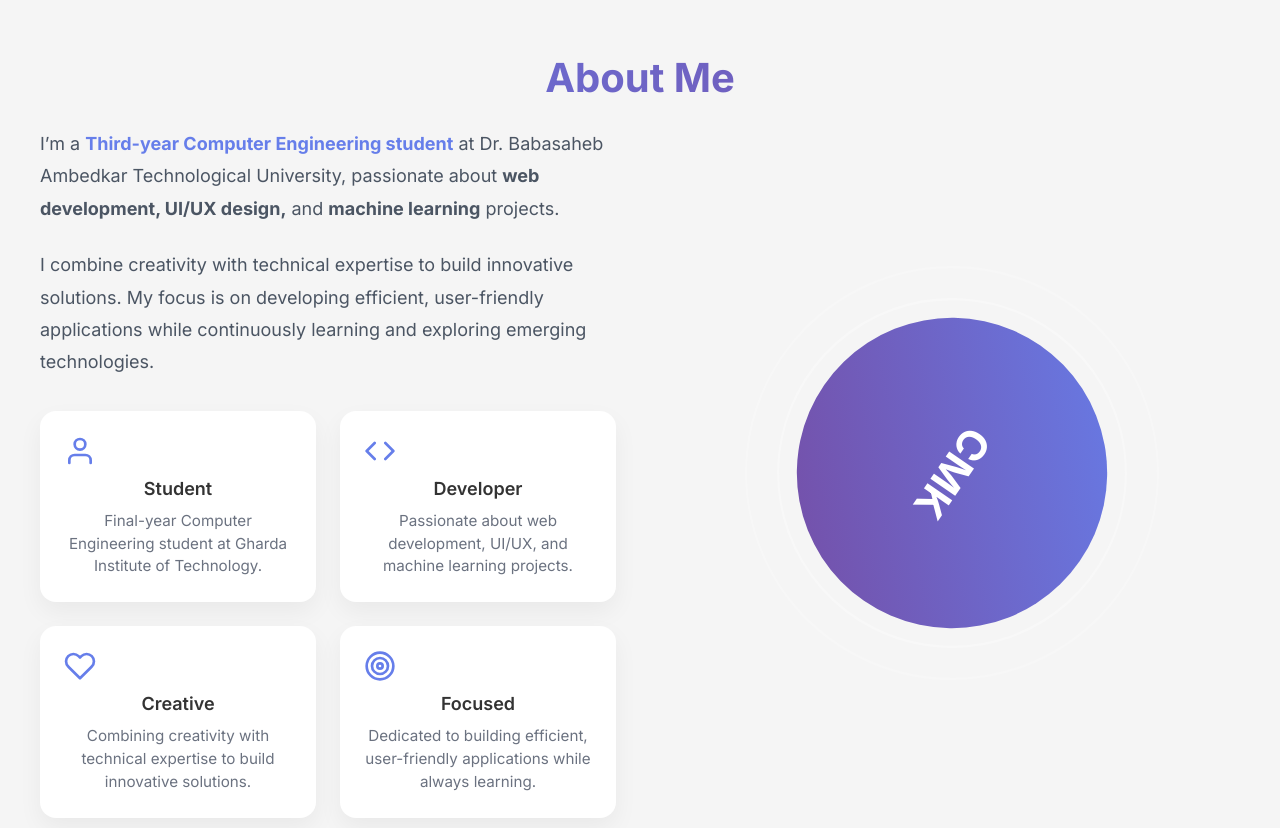
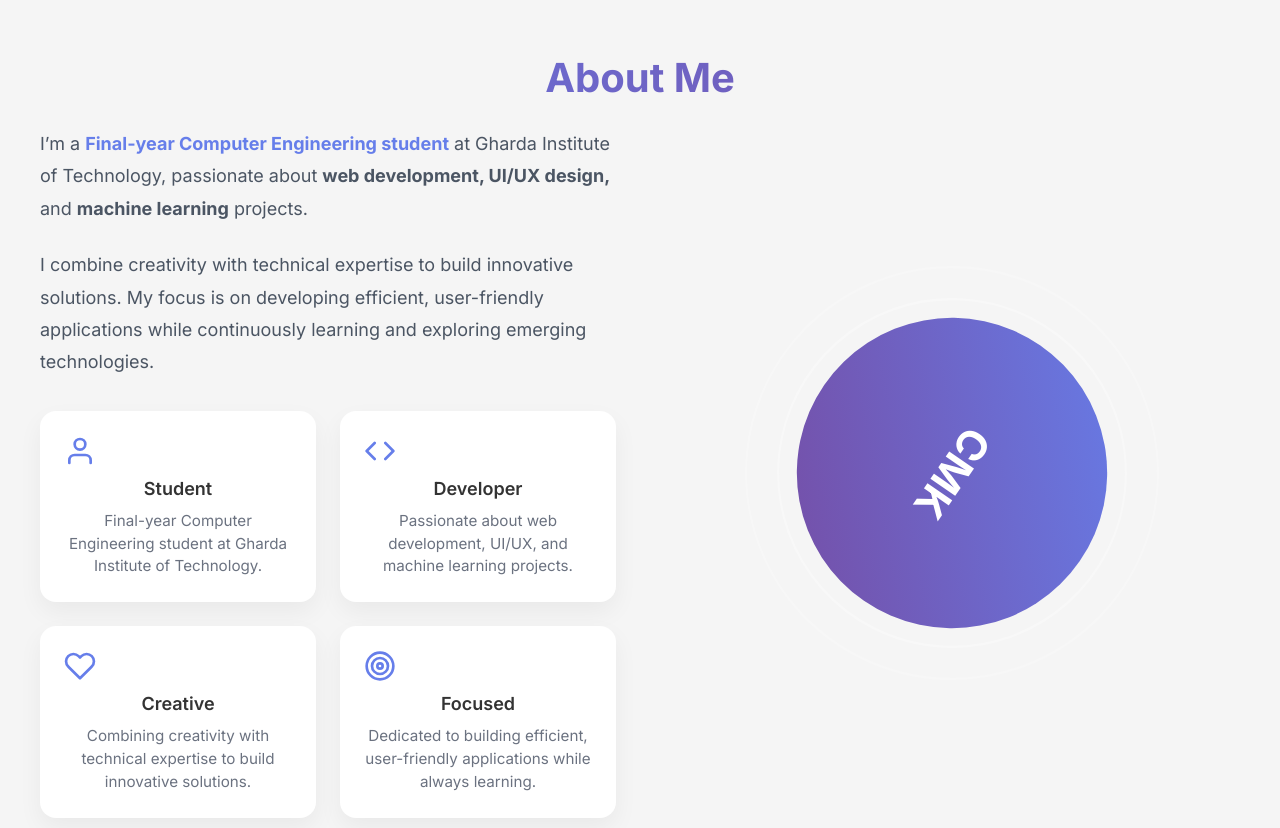
Before and after one commit to codechamp12345/cmkhurdportfolio, a React (Vite) app: page / in a window 1280 px wide. Shown: the part 820-1648 px from the top of the page. Built offline with nearby package versions, Linux system fonts and the light colour scheme.

Commit message:
about page update

```diff
--- a/src/components/About.jsx
+++ b/src/components/About.jsx
@@ -79,7 +79,7 @@ const About = () => {
                 whileInView={{ opacity: 1, y: 0 }}
                 transition={{ delay: 0.4 }}
               >
-                I’m a <strong style={{ color: '#667eea' }}>Third-year Computer Engineering student</strong> at Dr. Babasaheb Ambedkar Technological University, passionate about <strong>web development, UI/UX design,</strong> and <strong>machine learning</strong> projects.
+                I’m a <strong style={{ color: '#667eea' }}>Final-year Computer Engineering student</strong> at Gharda Institute of Technology, passionate about <strong>web development, UI/UX design,</strong> and <strong>machine learning</strong> projects.
               </motion.p>
 
               <motion.p
```
